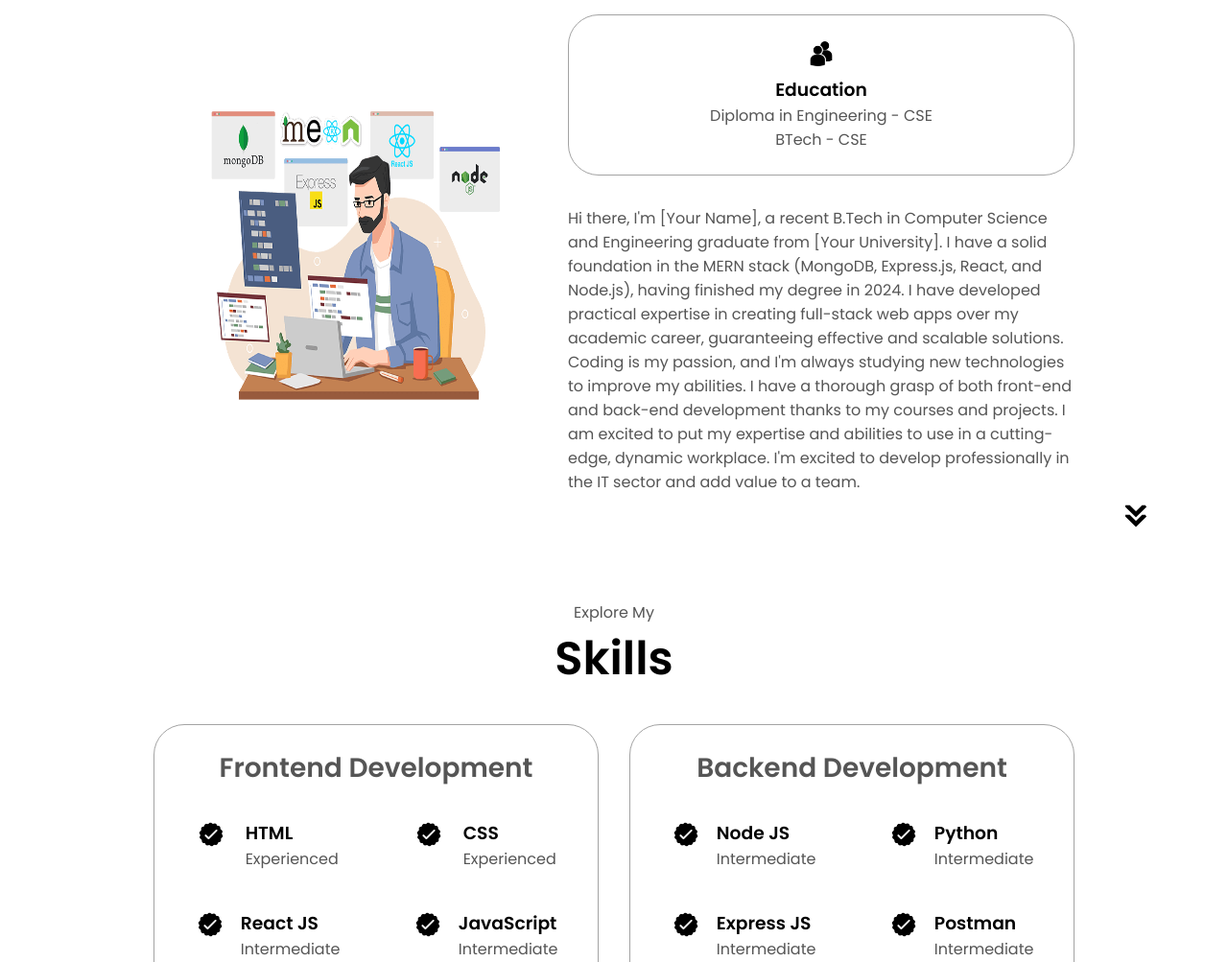
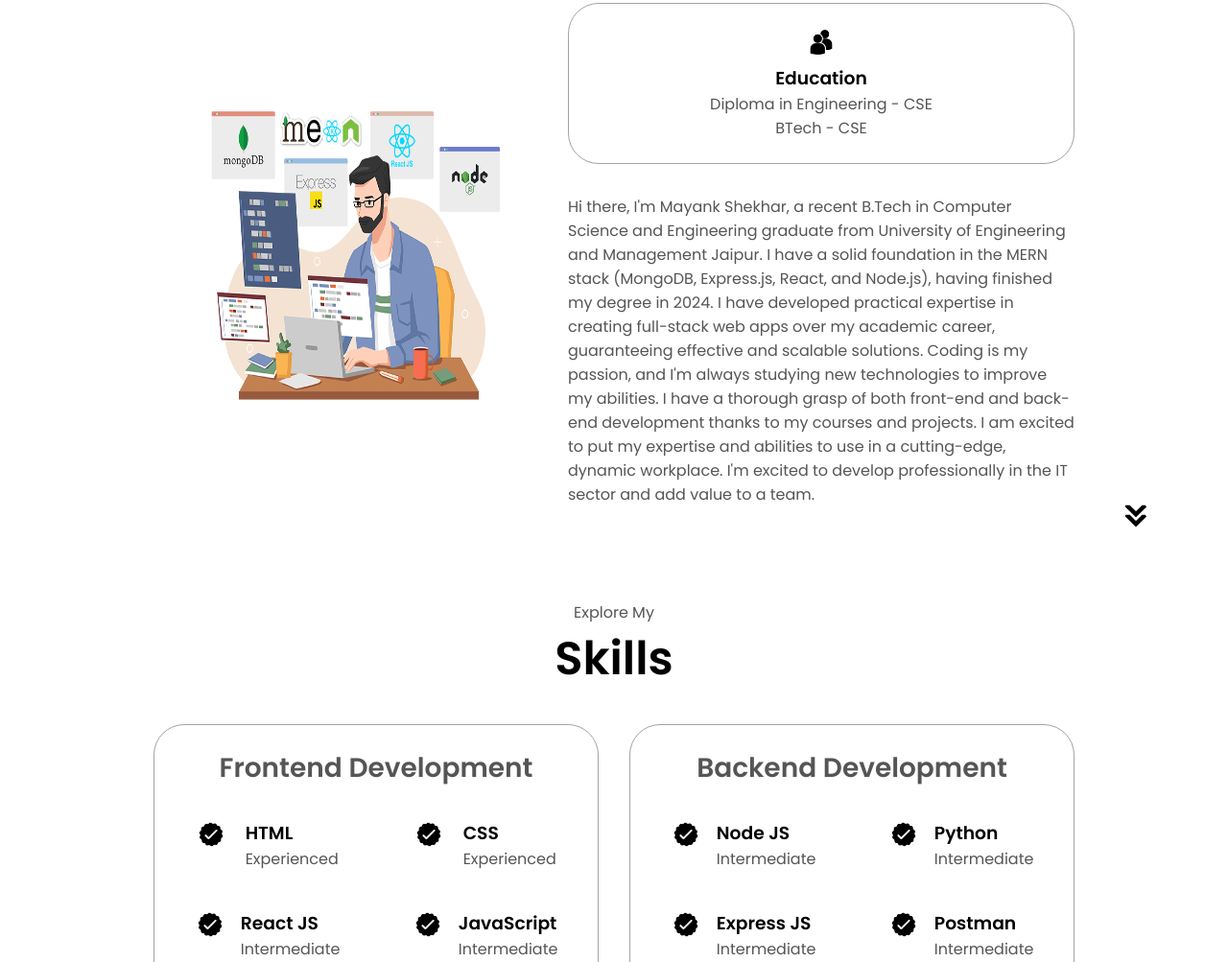
Before and after one commit to shekharr022/Portfolio, a plain HTML site: page index.html in a window 1280 px wide. Shown: the part 1070-2073 px from the top of the page at 96% size. Drawn offline with Linux system fonts and the light colour scheme.

Commit message:
content updated

```diff
--- a/index.html
+++ b/index.html
@@ -104,18 +104,19 @@
           </div>
           <div class="text-container">
             <p>
-              Hi there, I'm [Your Name], a recent B.Tech in Computer Science and
-              Engineering graduate from [Your University]. I have a solid
-              foundation in the MERN stack (MongoDB, Express.js, React, and
-              Node.js), having finished my degree in 2024. I have developed
-              practical expertise in creating full-stack web apps over my
-              academic career, guaranteeing effective and scalable solutions.
-              Coding is my passion, and I'm always studying new technologies to
-              improve my abilities. I have a thorough grasp of both front-end
-              and back-end development thanks to my courses and projects. I am
-              excited to put my expertise and abilities to use in a
-              cutting-edge, dynamic workplace. I'm excited to develop
-              professionally in the IT sector and add value to a team.
+              Hi there, I'm Mayank Shekhar, a recent B.Tech in Computer Science
+              and Engineering graduate from University of Engineering and
+              Management Jaipur. I have a solid foundation in the MERN stack
+              (MongoDB, Express.js, React, and Node.js), having finished my
+              degree in 2024. I have developed practical expertise in creating
+              full-stack web apps over my academic career, guaranteeing
+              effective and scalable solutions. Coding is my passion, and I'm
+              always studying new technologies to improve my abilities. I have a
+              thorough grasp of both front-end and back-end development thanks
+              to my courses and projects. I am excited to put my expertise and
+              abilities to use in a cutting-edge, dynamic workplace. I'm excited
+              to develop professionally in the IT sector and add value to a
+              team.
             </p>
           </div>
         </div>
```
